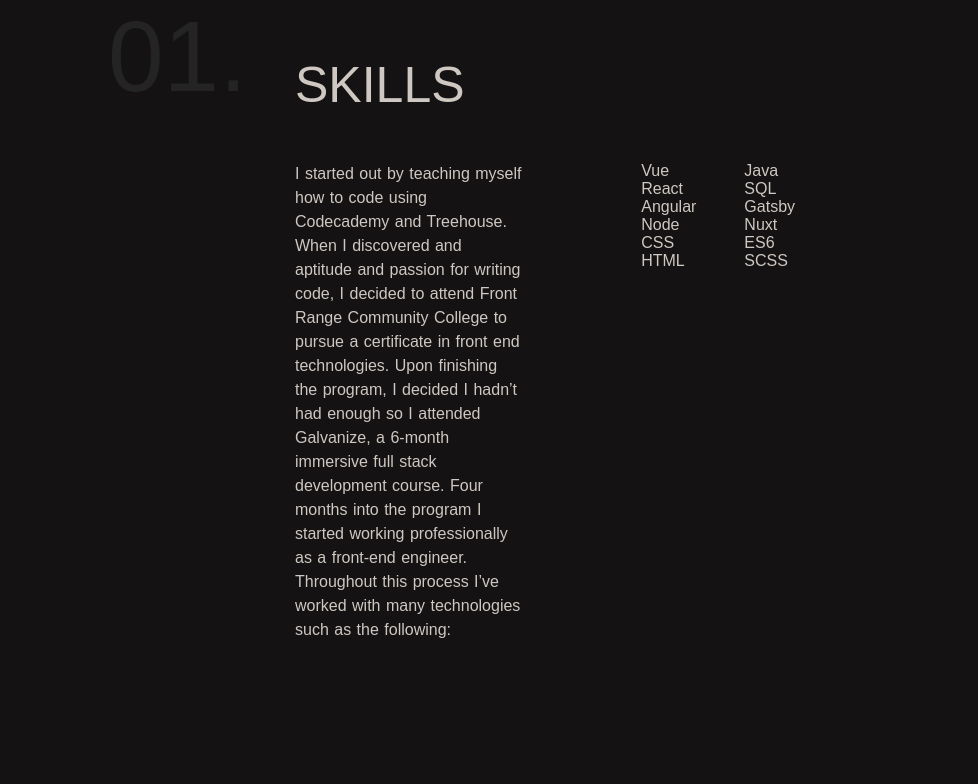
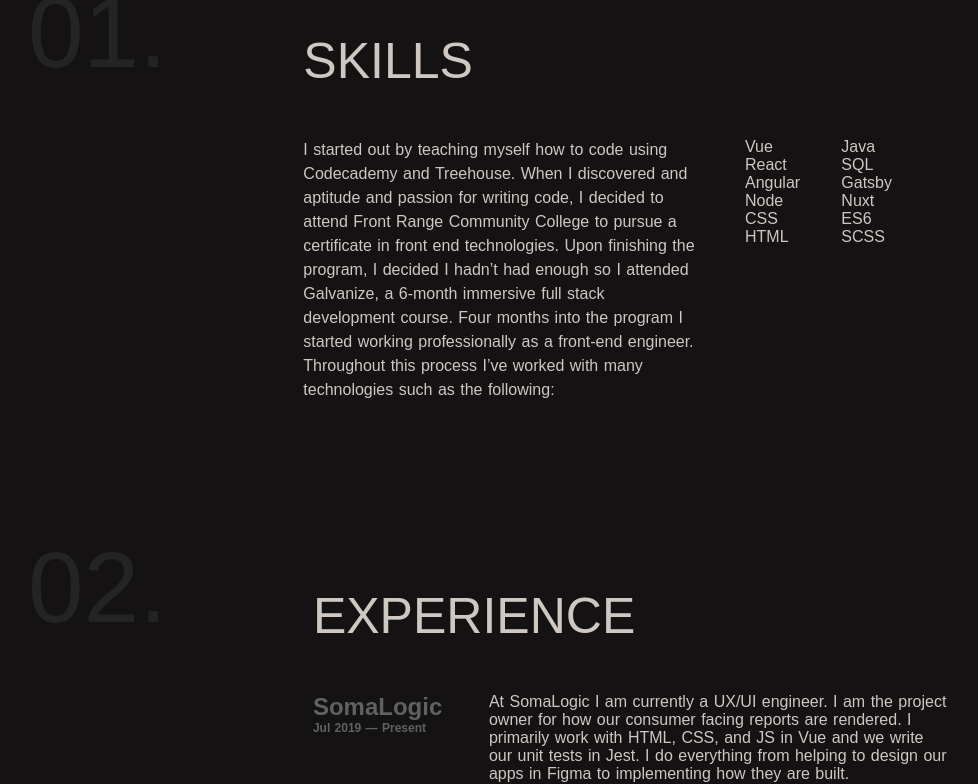
Before and after one commit to leviboenish/portfolio-2019, a Nuxt app: page / in a window 1536 px wide. Shown: the part 1580-2364 px from the top of the page, without its empty margins (132-1110 px from the left). Built offline with nearby package versions, Linux system fonts and the light colour scheme; a web font is replaced by a local one.

Commit message:
update responsive breakpoints

```diff
--- a/components/About.vue
+++ b/components/About.vue
@@ -21,7 +21,7 @@
   text-transform: uppercase;
 }
 
-@media only screen and (min-width: 600px) {
+@media only screen and (min-width: 1420px) {
 
   #about {
     margin-top: 10rem;
--- a/components/Contact.vue
+++ b/components/Contact.vue
@@ -57,7 +57,7 @@ svg {
   margin-right: 1rem;
 }
 
-@media only screen and (min-width: 600px) {
+@media only screen and (min-width: 1420px) {
 
   #contact {
     grid-column: 1/13;
@@ -65,7 +65,7 @@ svg {
   }
 
   .contact-item {
-    grid-column: 7/10;
+    grid-column: 8/11;
   }
 
 }
--- a/components/Experience.vue
+++ b/components/Experience.vue
@@ -54,16 +54,15 @@
     display: none;
 }
 
-@media only screen and (min-width: 600px) {
+@media only screen and (min-width: 1420px) {
 
  #experience {
      grid-column: 1/13;
  }
 
  .job-history {
-     grid-column: 2/10;
+     grid-column: 3/10;
      display: grid;
-     grid-template-columns: repeat(6, 1fr);
  }
 
  .company, .dates {
--- a/components/Footer.vue
+++ b/components/Footer.vue
@@ -24,7 +24,7 @@
     white-space: nowrap;
 }
 
-@media only screen and (min-width: 600px) {
+@media only screen and (min-width: 1420px) {
    #footer {
        grid-column: 1/13;
    }
--- a/components/Nav.vue
+++ b/components/Nav.vue
@@ -34,10 +34,10 @@ ul {
     padding: 0;
 }
 
-@media only screen and (min-width: 600px) {
+@media only screen and (min-width: 1420px) {
 
   nav{
-    grid-column: 10/13;
+    grid-column: 11/13;
   }
 
  .nav-item {
--- a/components/Skills.vue
+++ b/components/Skills.vue
@@ -3,15 +3,13 @@
         <h1 class="section-index">01.</h1>
         <h2 class="section-header">Skills</h2>
       <p class="section-content">I started out by teaching myself how to code using Codecademy and Treehouse. When I discovered and aptitude and passion for writing code, I decided to attend Front Range Community College to pursue a certificate in front end technologies. Upon finishing the program, I decided I hadn’t had enough so I attended Galvanize, a 6-month immersive full stack development course. Four months into the program I started working professionally as a front-end engineer. Throughout this process I’ve worked with many technologies such as the following:</p>
-      <ul class="skills-list-one">
+      <ul class="skills-list">
           <li>Vue</li>
           <li>React</li>
           <li>Angular</li>
           <li>Node</li>
           <li>CSS</li>
           <li>HTML</li>
-      </ul>
-      <ul class="skills-list-two">
           <li>Java</li>
           <li>SQL</li>
           <li>Gatsby</li>
@@ -32,25 +30,20 @@
  grid-column: 1/5;
 }
 
-.skills-list-one {
-    grid-column: 1/2;
+.skills-list {
+    grid-column: 1/5;
+    column-count: 2;
+    column-gap: 12rem;
 }
 
-.skills-list-two {
-    grid-column: 3/4;
-}
-
-@media only screen and (min-width: 600px) {
+@media only screen and (min-width: 1420px) {
     #skills {
         grid-column: 1/12;
     }
 
-    .skills-list-one {
-        grid-column: 7/7;
-    }
-
-     .skills-list-two {
-        grid-column: 8/8;
+    .skills-list {
+        grid-column: 8/10;
+        column-gap: 4rem;
     }
 }
 
--- a/pages/index.vue
+++ b/pages/index.vue
@@ -49,7 +49,7 @@ body {
 
 .container {
   margin: 0 auto;
-  max-width: 100vw;
+  max-width: 35rem;
   height: 100vh;
   display: grid;
   grid-template-columns: repeat(4, 1fr);
@@ -84,6 +84,7 @@ img {
   grid-column: 2/4;
   font-size: 50px;
   align-self: end;
+  font-weight: 300;
 }
 
 .section-index {
@@ -97,15 +98,16 @@ img {
    display: grid;
    grid-template-columns: repeat(4, 1fr);
    grid-gap: 1rem;
+   margin-bottom: 5rem;
 }
 
-@media only screen and (min-width: 600px) {
+@media only screen and (min-width: 1420px) {
 
   .container {
     grid-template-columns: repeat(12, 1fr);
-    padding: 5rem 15rem 0 15rem;
+    padding: 5rem 10rem 0 10rem;
     grid-gap: 3rem;
-    max-width: 1920px;
+    max-width: 105rem;
   }
 
   img {
@@ -128,12 +130,12 @@ img {
   }
 
   .section-header {
-      grid-column: 2/4;
+      grid-column: 3/5;
       font-weight: 300;
   }
 
   .section-content {
-    grid-column: 2/6;
+    grid-column: 3/8;
     line-height: 150%
   }
 
```
